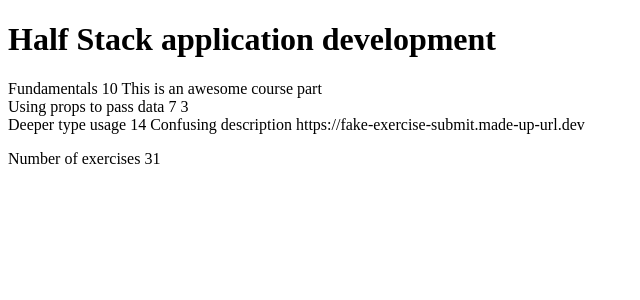
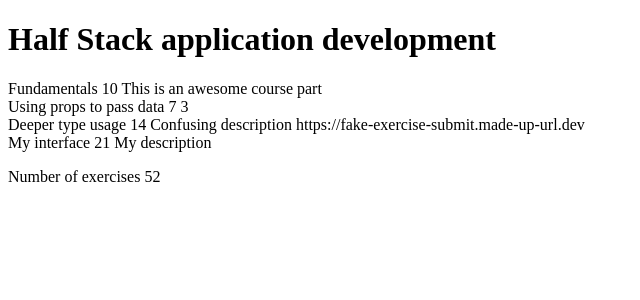
Before and after one commit to bryantt23/my-app, a React (Create React App) app: page / in a window 1280 px wide. Shown: the top 300 px of the page, without its empty margins (0-640 px from the left). Built offline with nearby package versions, Linux system fonts and the light colour scheme.

Commit message:
Lastly, add your own course part interface with at least the following attributes: name, exerciseCount and description. Then add that interface to the type union CoursePart and add corresponding data to the courseParts variable.

```diff
--- a/src/components/App.tsx
+++ b/src/components/App.tsx
@@ -25,7 +25,12 @@ const App: React.FC = () => {
       exerciseCount: 14,
       description: "Confusing description",
       exerciseSubmissionLink: "https://fake-exercise-submit.made-up-url.dev"
-    }
+    },
+    {
+      name: "My interface",
+      exerciseCount: 21,
+      description: "My description",
+    },
   ];
 
 
--- a/src/components/Part.tsx
+++ b/src/components/Part.tsx
@@ -20,6 +20,10 @@ const Part: React.FC<PartProps> = ({ course }) => {
             return (
                 <div>{course.name} {course.exerciseCount} {course.groupProjectCount}</div>
             )
+        case "My interface":
+            return (
+                <div>{course.name} {course.exerciseCount} {course.description}</div>
+            )
         default:
             break;
     }
--- a/src/index.tsx
+++ b/src/index.tsx
@@ -26,7 +26,11 @@ interface Description extends CoursePartBase {
   description: string;
 }
 
-export type CoursePart = CoursePartOne | CoursePartTwo | CoursePartThree
+interface MyInterface extends CoursePartBase, Description {
+  name: "My interface"
+}
+
+export type CoursePart = CoursePartOne | CoursePartTwo | CoursePartThree | MyInterface
 
 
 ReactDOM.render(<App />, document.querySelector("#root"))
```
